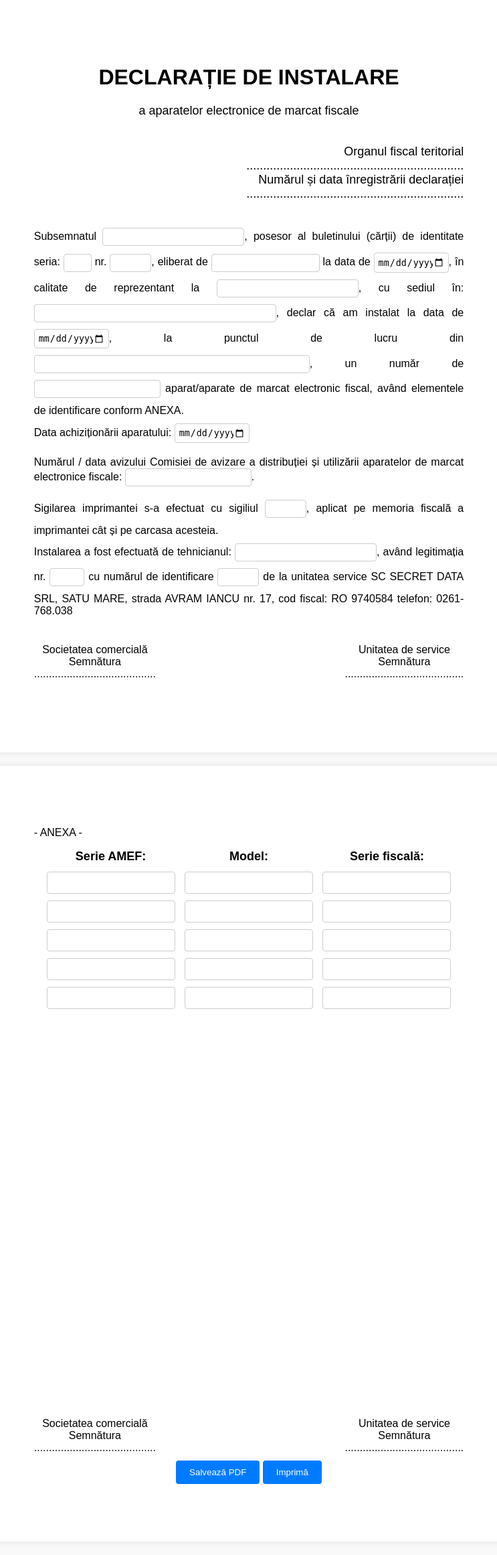
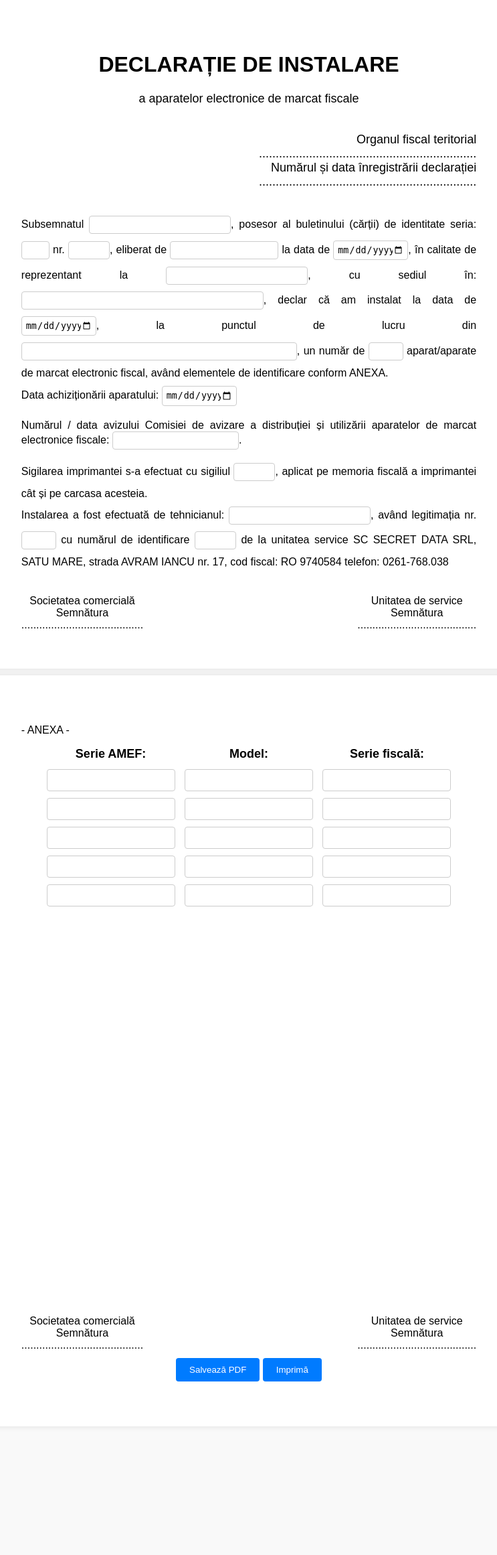
Before and after one commit to PopFlaviuCiprian/Declaratie_instalare_RBC, a Flask app: page / in a window 1280 px wide. Shown: the whole page at 67% size, without its empty margins (268-1011 px from the left). After the commit the page ends 2062 px from the top, so only its background shows below. Run offline with Flask 3, Linux system fonts and the light colour scheme; some libraries are stand-ins or nearby versions.

Commit message:
salveaza bine pdf

```diff
--- a/static/declaratie.css
+++ b/static/declaratie.css
@@ -14,13 +14,15 @@ body {
 
 .a4 {
     width: 210mm;
-    min-height: 297mm;
-    padding: 20mm;
-    margin: 0 auto 20px;
+    padding: 15mm;
+    /* padding: 0; */
+    margin: 0 auto 10px;
+    /*margin: 0; */
     box-sizing: border-box;
     background-color: white;
     box-shadow: 0 0 10px rgba(0, 0, 0, 0.1);
     page-break-after: always;
+    /* page-break-inside: avoid; */
     page-break-inside: auto; /* Permite împărțirea paginilor */
     /*background-color: #fffbe6; /* Fundal galben pentru verificare */
 }
--- a/templates/declaratie_rbc.html
+++ b/templates/declaratie_rbc.html
@@ -21,6 +21,7 @@
     </style>
 </head>
 <body>
+    <div id="document">
         <div class="a4">
             <h1>DECLARAȚIE DE INSTALARE</h1>
                 <p class="subtitle">a aparatelor electronice de marcat fiscale</p>
@@ -44,7 +45,7 @@
                         <input type="text" name="sediu" style="width: 350px;"required>, declar că am instalat la data de
                         <input type="date" name="data_instalarii" style="width: 100px;" required>, la punctul de lucru din
                         <input type="text" name="adresa" style="width: 400px;" required>, un număr de
-                    <input type="number" name="numar_amef" required> aparat/aparate de marcat electronic fiscal, având elementele de identificare conform ANEXA.
+                        <input type="number" name="numar_amef" style="width: 40px;" required> aparat/aparate de marcat electronic fiscal, având elementele de identificare conform ANEXA.
                     </p>
 
                     <p>
@@ -82,42 +83,42 @@
                     <p class="alineare-flex">
                         <div class="field-group" style="display: inline-block; margin-right: 10px;">
                             <label for="serie_amef" style="font-size: 18px; font-weight: bold; " >Serie AMEF: <br> </label>
-                        <input type="text" id="serie_amef" name="serie_amef" style="width: 180px; font-weight: bold; text-align: center; font-size: 18px; margin-top: 12px;" required>
+                            <input type="text" id="serie_amef" name="serie_amef" style="width: 180px; text-align: center; font-size: 18px; margin-top: 12px;" required>
                             <!--- <textarea id="serie_amef" name="serie_amef" style="width: 180px; height: 40px; font-weight: bold; text-align: justify; font-size: 18px;" required></textarea>
                               textarea face casuta imput dinamica , se poate modifica marimea casutei-->
                             <br>
-                         <input type="text" id="serie_amef2" name="serie_amef" style="width: 180px; font-weight: bold; text-align: center; font-size: 18px" required>
+                             <input type="text" id="serie_amef2" name="serie_amef" style="width: 180px; text-align: center; font-size: 18px" required>
                             <br>
-                         <input type="text" id="serie_amef3" name="serie_amef" style="width: 180px; font-weight: bold; text-align: center; font-size: 18px" required>
+                             <input type="text" id="serie_amef3" name="serie_amef" style="width: 180px; text-align: center; font-size: 18px" required>
                             <br>
-                         <input type="text" id="serie_amef4" name="serie_amef" style="width: 180px; font-weight: bold; text-align: center; font-size: 18px" required>
+                             <input type="text" id="serie_amef4" name="serie_amef" style="width: 180px; text-align: center; font-size: 18px" required>
                             <br>
-                         <input type="text" id="serie_amef5" name="serie_amef" style="width: 180px; font-weight: bold; text-align: center; font-size: 18px" required>
+                             <input type="text" id="serie_amef5" name="serie_amef" style="width: 180px; text-align: center; font-size: 18px" required>
                         </div>
 
                         <div class="field-group" style="display: inline-block; margin-right: 10px; ">
                             <label for="model_amef" style="font-size: 18px; font-weight: bold;">Model: <br></label>
-                        <input type="text" id="model_amef" name="model_amef" style="width: 180px; font-weight: bold; text-align: center; font-size: 18px; margin-top: 12px;" required>
+                            <input type="text" id="model_amef" name="model_amef" style="width: 180px;  text-align: center; font-size: 18px; margin-top: 12px;" required>
                             <br>
-                        <input type="text" id="model_amef2" name="model_amef" style="width: 180px; font-weight: bold; text-align: center; font-size: 18px" required>
+                            <input type="text" id="model_amef2" name="model_amef" style="width: 180px; text-align: center; font-size: 18px" required>
                             <br>
-                        <input type="text" id="model_amef3" name="model_amef" style="width: 180px; font-weight: bold; text-align: center; font-size: 18px" required>
+                            <input type="text" id="model_amef3" name="model_amef" style="width: 180px; text-align: center; font-size: 18px" required>
                             <br>
-                        <input type="text" id="model_amef4" name="model_amef" style="width: 180px; font-weight: bold; text-align: center; font-size: 18px" required>
+                            <input type="text" id="model_amef4" name="model_amef" style="width: 180px; text-align: center; font-size: 18px" required>
                             <br>
-                        <input type="text" id="model_amef5" name="model_amef" style="width: 180px; font-weight: bold; text-align: center; font-size: 18px" required>
+                            <input type="text" id="model_amef5" name="model_amef" style="width: 180px; text-align: center; font-size: 18px" required>
                         </div>
                         <div class="field-group" style="display: inline-block;">
                             <label for="serie_fiscala" style="font-size: 18px; font-weight: bold;">Serie fiscală: <br></label>
-                        <input type="text" id="serie_fiscala" name="serie_fiscala" style="width: 180px; font-weight: bold; text-align: center; font-size: 18px; margin-top: 12px;" required>
+                            <input type="text" id="serie_fiscala" name="serie_fiscala" style="width: 180px; text-align: center; font-size: 18px; margin-top: 12px;" required>
                             <br>
-                        <input type="text" id="serie_fiscala2" name="serie_fiscala" style="width: 180px; font-weight: bold; text-align: center; font-size: 18px" required>
+                            <input type="text" id="serie_fiscala2" name="serie_fiscala" style="width: 180px; text-align: center; font-size: 18px" required>
                             <br>
-                        <input type="text" id="serie_fiscala3" name="serie_fiscala" style="width: 180px; font-weight: bold; text-align: center; font-size: 18px" required>
+                            <input type="text" id="serie_fiscala3" name="serie_fiscala" style="width: 180px; text-align: center; font-size: 18px" required>
                             <br>
-                        <input type="text" id="serie_fiscala4" name="serie_fiscala" style="width: 180px; font-weight: bold; text-align: center; font-size: 18px" required>
+                            <input type="text" id="serie_fiscala4" name="serie_fiscala" style="width: 180px; text-align: center; font-size: 18px" required>
                             <br>
-                        <input type="text" id="serie_fiscala5" name="serie_fiscala" style="width: 180px; font-weight: bold; text-align: center; font-size: 18px" required>
+                            <input type="text" id="serie_fiscala5" name="serie_fiscala" style="width: 180px; text-align: center; font-size: 18px" required>
 
                         </div>
                     </p>
@@ -158,7 +159,7 @@
 
                 salveazaPdfButton.addEventListener("click", function () {
                     hideButtons();
-                const element = document.querySelector(".a4");
+                    const element = document.getElementById("document");
                     const opt = {
                         margin: [0, 0, 0, 0],
                         filename: 'declaratie_instalare_rbc.pdf',
@@ -187,5 +188,6 @@
             navigator.sendBeacon("/shutdown");
         });
         </script>
+    </div>
 </body>
 </html>
```
Lines whose indentation alone changed are shown as unchanged.
